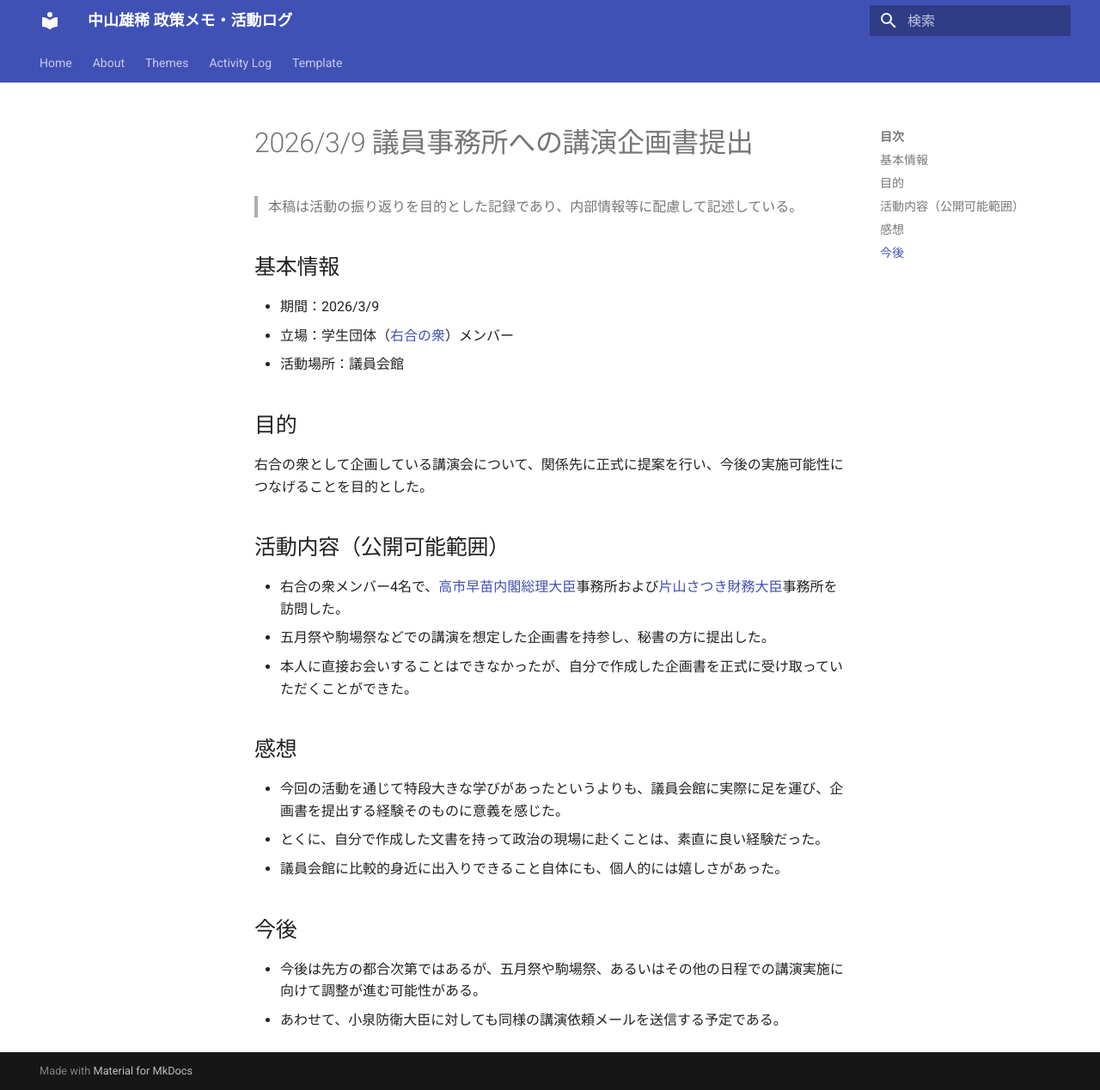
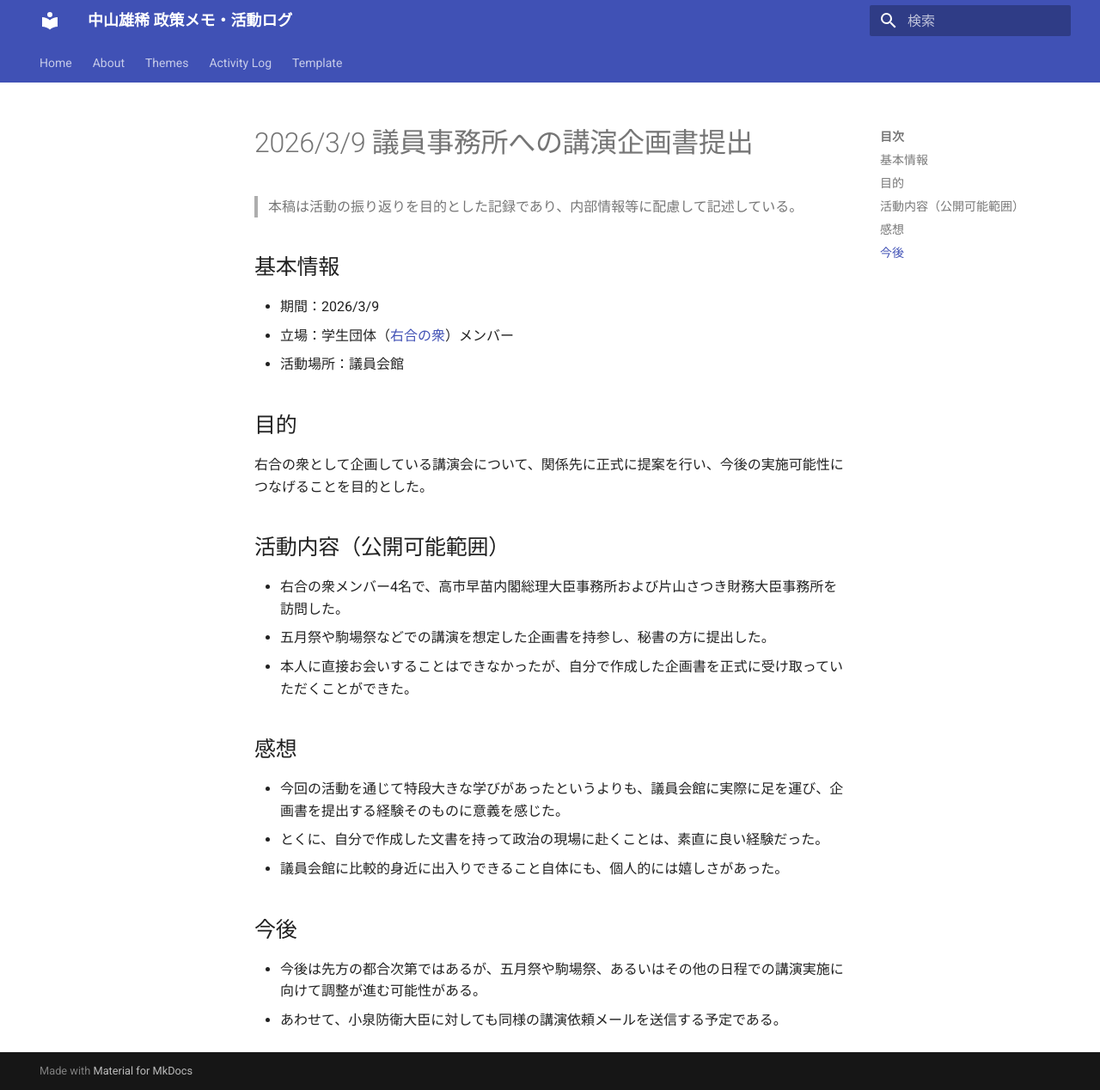
Before and after one commit to yu-ki-nakayama/policy-notes, an MkDocs documentation site: the page built from docs/activity/activity_20260309.md, in a window 1280 px wide and 1268 px high. Shown: the whole window at 86% size. Built offline with MkDocs 1.6.1 and Material for MkDocs 9.7.7, drawn with Linux system fonts in a browser that asks for light colours; part of the change alters nothing that is shown.

```diff
--- a/docs/activity/activity_20260309.md
+++ b/docs/activity/activity_20260309.md
@@ -11,7 +11,7 @@
 右合の衆として企画している講演会について、関係先に正式に提案を行い、今後の実施可能性につなげることを目的とした。
 
 ## 活動内容（公開可能範囲）
-- 右合の衆メンバー4名で、[高市早苗内閣総理大臣](https://www.kantei.go.jp/jp/105/meibo/index.html)事務所および[片山さつき財務大臣](https://www.mof.go.jp/about_mof/introduction/personnel/index.html)事務所を訪問した。
+- 右合の衆メンバー4名で、高市早苗内閣総理大臣事務所および片山さつき財務大臣事務所を訪問した。
 - 五月祭や駒場祭などでの講演を想定した企画書を持参し、秘書の方に提出した。
 - 本人に直接お会いすることはできなかったが、自分で作成した企画書を正式に受け取っていただくことができた。
 
```
